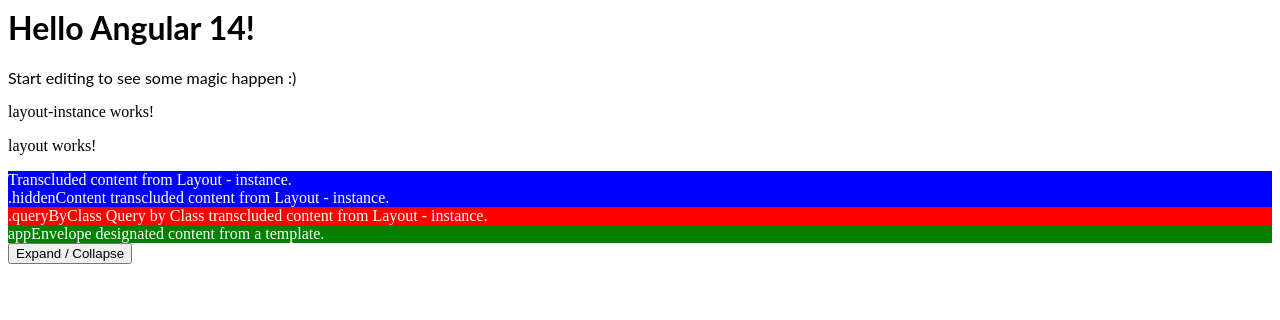
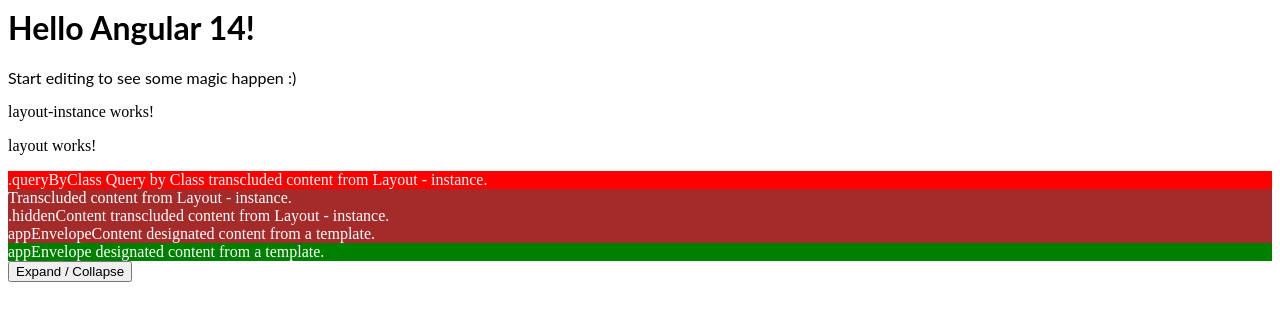
Before and after one commit to vgpro54321/NgContent-Study-v2, an Angular app: page / in a window 1280 px wide. Shown: the top 320 px of the page. Built offline with nearby package versions, Linux system fonts and the light colour scheme.

Commit message:
3 files modified, 1 added

```diff
--- /dev/null
+++ b/src/app/envelope-content.directive.ts
@@ -0,0 +1,10 @@
+import { Directive, ViewContainerRef } from '@angular/core';
+
+@Directive({
+  selector: '[appEnvelopeContent]',
+})
+export class EnvelopeContentDirective {
+  constructor(public viewContainerRef: ViewContainerRef) {
+    console.log(viewContainerRef);
+  }
+}
--- a/src/app/layout-instance/layout-instance.component.html
+++ b/src/app/layout-instance/layout-instance.component.html
@@ -14,4 +14,8 @@
   <ng-template appEnvelope>
     appEnvelope designated content from a template.
   </ng-template>
+
+  <ng-container appEnvelopeCoontent>
+    appEnvelopeContent designated content from a template.
+  </ng-container>
 </app-layout>
--- a/src/app/layout/layout.component.html
+++ b/src/app/layout/layout.component.html
@@ -8,6 +8,10 @@
   <ng-content select=".queryByClass"></ng-content>
 </div>
 
+<div style="background-color: brown; color: white;">
+  <ng-content [select]="envelopeContent.viewContainerRef"></ng-content>
+</div>
+
 <div style="background-color: green; color: white;">
   <ng-container [ngTemplateOutlet]="envelope.templateRef"></ng-container>
 </div>
--- a/src/app/layout/layout.component.ts
+++ b/src/app/layout/layout.component.ts
@@ -1,4 +1,5 @@
 import { Component, ContentChild, OnInit } from '@angular/core';
+import { EnvelopeContentDirective } from '../envelope-content.directive';
 import { EnvelopeDirective } from '../envelope.directive';
 
 @Component({
@@ -8,7 +9,11 @@
 })
 export class LayoutComponent implements OnInit {
   public expanded: boolean = false;
+
   @ContentChild(EnvelopeDirective) envelope!: EnvelopeDirective;
+
+  @ContentChild(EnvelopeContentDirective)
+  envelopeContent!: EnvelopeContentDirective;
 
   constructor() {}
 
```
